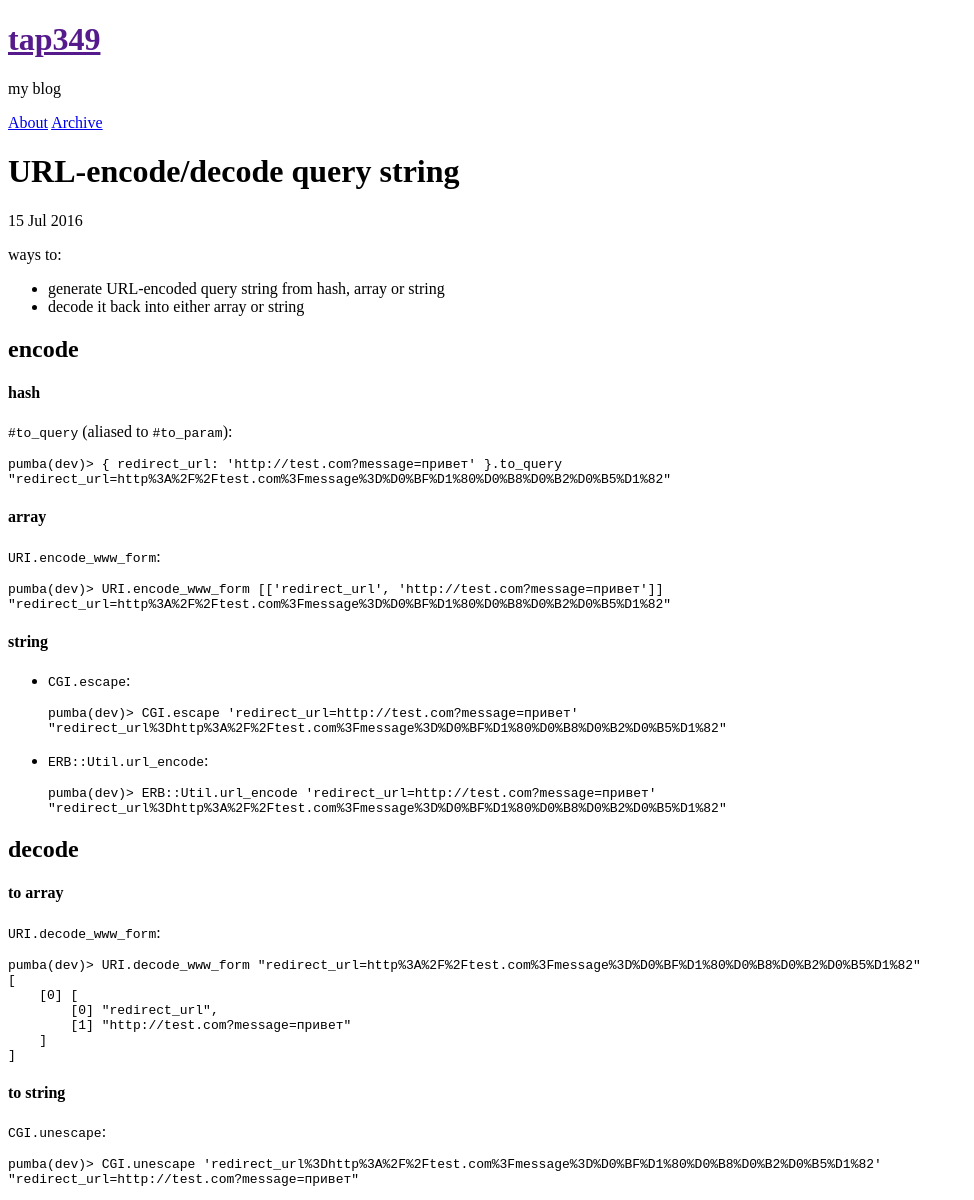
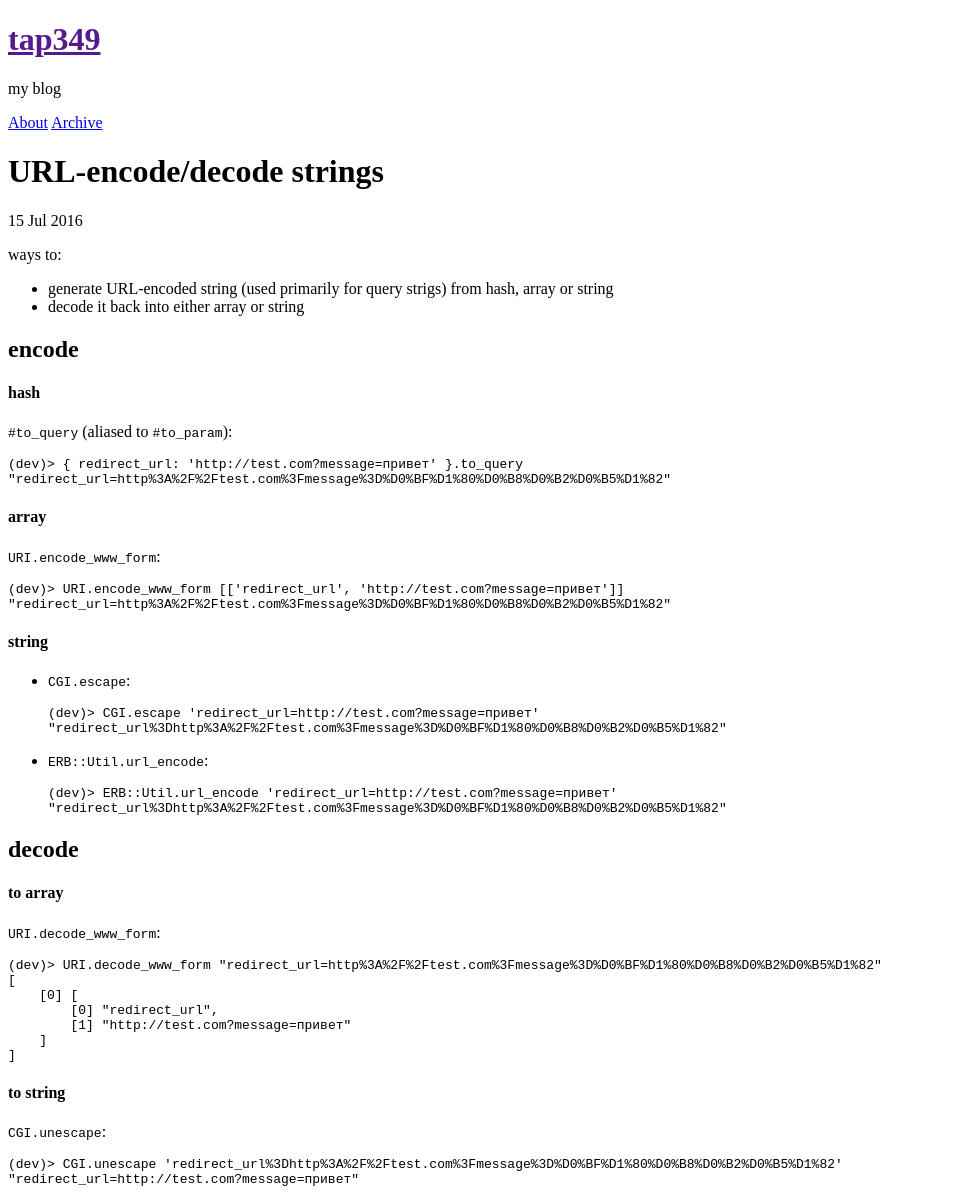
Before and after one commit to tap349/tap349.github.io, a Jekyll site: the page built from _posts/2016-07-15-URL-encode-strings.md, in a window 1280 px wide. Shown: the whole page, without its empty margins (0-974 px from the left). Built offline with Jekyll 4.4.1, drawn with Linux system fonts in a browser that asks for light colours.

Commit message:
update 2017-01-17_14:33:31

````diff
--- a/_posts/2016-07-15-URL-encode-string.md
+++ b/_posts/2016-07-15-URL-encode-strings.md
@@ -1,14 +1,15 @@
 ---
 layout: post
-title: URL-encode/decode query string
+title: URL-encode/decode strings
 date: 2016-07-15 19:15:52 +0300
 access: public
-categories: [rails]
+categories: [rails, html]
 ---
 
 ways to:
 
-- generate URL-encoded query string from hash, array or string
+- generate URL-encoded string (used primarily for query strigs) from hash,
+  array or string
 - decode it back into either array or string
 
 <!-- more -->
@@ -20,7 +21,7 @@ ways to:
 `#to_query` (aliased to `#to_param`):
 
 ```ruby
-pumba(dev)> { redirect_url: 'http://test.com?message=привет' }.to_query
+(dev)> { redirect_url: 'http://test.com?message=привет' }.to_query
 "redirect_url=http%3A%2F%2Ftest.com%3Fmessage%3D%D0%BF%D1%80%D0%B8%D0%B2%D0%B5%D1%82"
 ```
 
@@ -29,7 +30,7 @@ pumba(dev)> { redirect_url: 'http://test.com?message=привет' }.to_query
 `URI.encode_www_form`:
 
 ```ruby
-pumba(dev)> URI.encode_www_form [['redirect_url', 'http://test.com?message=привет']]
+(dev)> URI.encode_www_form [['redirect_url', 'http://test.com?message=привет']]
 "redirect_url=http%3A%2F%2Ftest.com%3Fmessage%3D%D0%BF%D1%80%D0%B8%D0%B2%D0%B5%D1%82"
 ```
 
@@ -38,14 +39,14 @@
 - `CGI.escape`:
 
   ```ruby
-  pumba(dev)> CGI.escape 'redirect_url=http://test.com?message=привет'
+  (dev)> CGI.escape 'redirect_url=http://test.com?message=привет'
   "redirect_url%3Dhttp%3A%2F%2Ftest.com%3Fmessage%3D%D0%BF%D1%80%D0%B8%D0%B2%D0%B5%D1%82"
   ```
 
 - `ERB::Util.url_encode`:
 
   ```ruby
-  pumba(dev)> ERB::Util.url_encode 'redirect_url=http://test.com?message=привет'
+  (dev)> ERB::Util.url_encode 'redirect_url=http://test.com?message=привет'
   "redirect_url%3Dhttp%3A%2F%2Ftest.com%3Fmessage%3D%D0%BF%D1%80%D0%B8%D0%B2%D0%B5%D1%82"
   ```
 
@@ -56,7 +57,7 @@
 `URI.decode_www_form`:
 
 ```ruby
-pumba(dev)> URI.decode_www_form "redirect_url=http%3A%2F%2Ftest.com%3Fmessage%3D%D0%BF%D1%80%D0%B8%D0%B2%D0%B5%D1%82"
+(dev)> URI.decode_www_form "redirect_url=http%3A%2F%2Ftest.com%3Fmessage%3D%D0%BF%D1%80%D0%B8%D0%B2%D0%B5%D1%82"
 [
     [0] [
         [0] "redirect_url",
@@ -70,6 +71,6 @@ pumba(dev)> URI.decode_www_form "redirect_url=http%3A%2F%2Ftest.com%3Fmessage%3D
 `CGI.unescape`:
 
 ```ruby
-pumba(dev)> CGI.unescape 'redirect_url%3Dhttp%3A%2F%2Ftest.com%3Fmessage%3D%D0%BF%D1%80%D0%B8%D0%B2%D0%B5%D1%82'
+(dev)> CGI.unescape 'redirect_url%3Dhttp%3A%2F%2Ftest.com%3Fmessage%3D%D0%BF%D1%80%D0%B8%D0%B2%D0%B5%D1%82'
 "redirect_url=http://test.com?message=привет"
 ```
````
Also changed, not shown: _posts/2017-01-17-HTML-escape-strings.md (added, +38 -0 lines).
